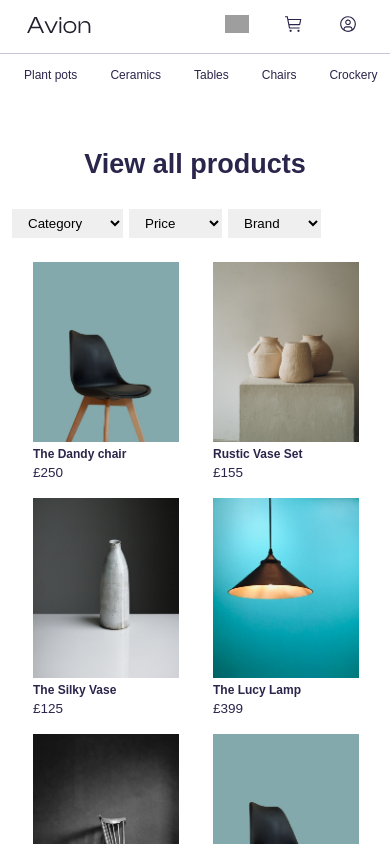
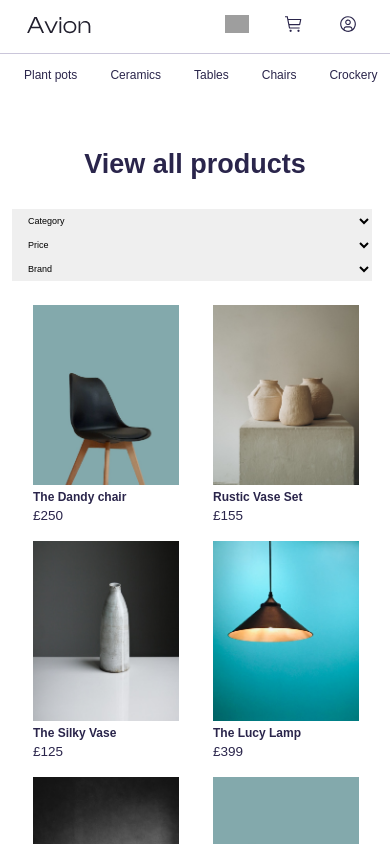
Before and after one commit to gkartsivadze/furniture_advanced, a React (Vite) app: page /collection in a window 390 px wide. Shown: the top 844 px of the page. Built offline with nearby package versions, Linux system fonts and the light colour scheme; grey boxes are pictures that could not be loaded; a web font is replaced by a local one.

Commit message:
added and styled filtering

```diff
--- a/src/directions/CollectionPage.jsx
+++ b/src/directions/CollectionPage.jsx
@@ -10,14 +10,21 @@ import "../styling/collection.scss"
 import { useEffect, useState } from "react"
 
 export default function CollectionPage() {
-    const widerCollection = [...products, ...products, ...products].filter(x => x.type == "vertical")
+    const widerCollection = [...products, ...products, ...products].filter(x => x.type == "vertical");
+    const [filteredCollection, setFilteredCollection] = useState([]);
     const [filter, setFilter] = useState({
         category: "any",
         price: "any",
         brand: "any"
     })
+
     useEffect(() => {
-        console.log(filter)
+        let priceRange = filter.price.split("_");
+        setFilteredCollection([...widerCollection]
+            .filter(x => (filter.category == "any" || x.category == filter.category) &&
+                (filter.brand == "any" || x.brand == filter.brand) &&
+                (filter.price == "any" || (x.price > priceRange[0] && x.price < priceRange[1]))
+            ));
     }, [filter])
 
     function handleFiltering(e) {
@@ -34,15 +41,15 @@ export default function CollectionPage() {
                 <Filter passFilter={handleFiltering} />
                 <div className="collection">
                     {
-                widerCollection
-                        .map(elem=> <ProductCard
+                        filteredCollection.length > 0 ?
+                            filteredCollection.map(elem => <ProductCard
                                 key={nanoid()}
                                 id={elem.id}
                                 type={elem.type}
                                 image={elem.image}
                                 name={elem.name}
                                 price={elem.price}
-                                    />)
+                            />) : <p className="bl">Nothing To Display</p>
                     }
                 </div>
             </section>
--- a/src/styling/collection.scss
+++ b/src/styling/collection.scss
@@ -11,6 +11,9 @@
         padding: 0.5rem 1rem;
         border: none;
         margin-right: 0.5rem;
+
+        font-size: 0.75rem;
+
         option {
             background-color: transparent;
         }
@@ -24,6 +27,13 @@
     gap: 1.25rem;
     justify-content: space-evenly ;
     padding-block: 2rem;
+    min-height: 20rem;
+    & > .bl {
+        padding-block: 2rem;
+        font-size: 1.5rem;
+        text-align: center;
+        grid-column: 1 / -1
+    }
 }
 
 @media (max-width: 1000px) {
@@ -34,3 +44,9 @@
             height: 15rem !important;
     }
 }
+
+@media (max-width: 400px) {
+    #filter {
+        display: grid;
+    }
+}
```
Lines whose indentation alone changed are shown as unchanged.
